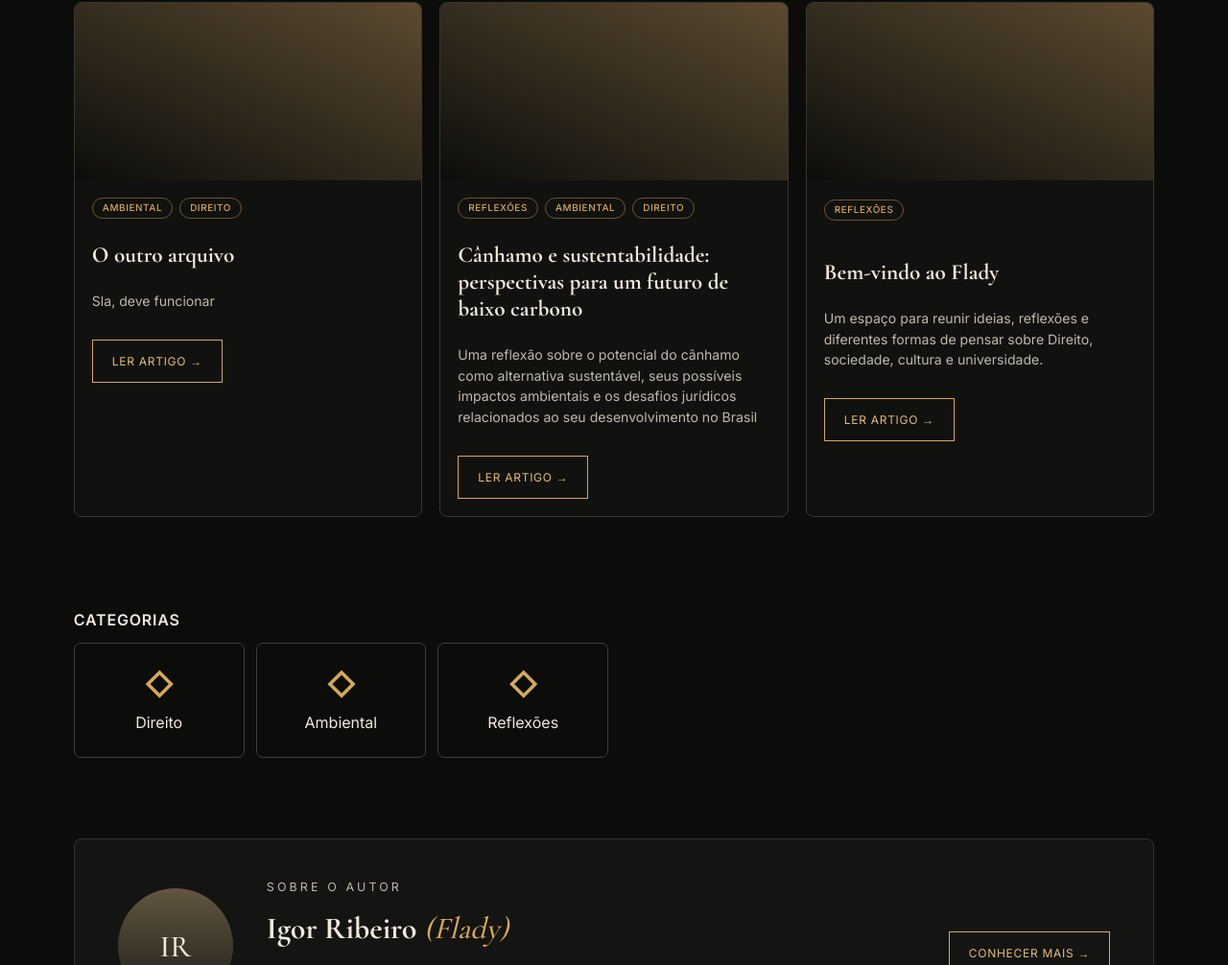
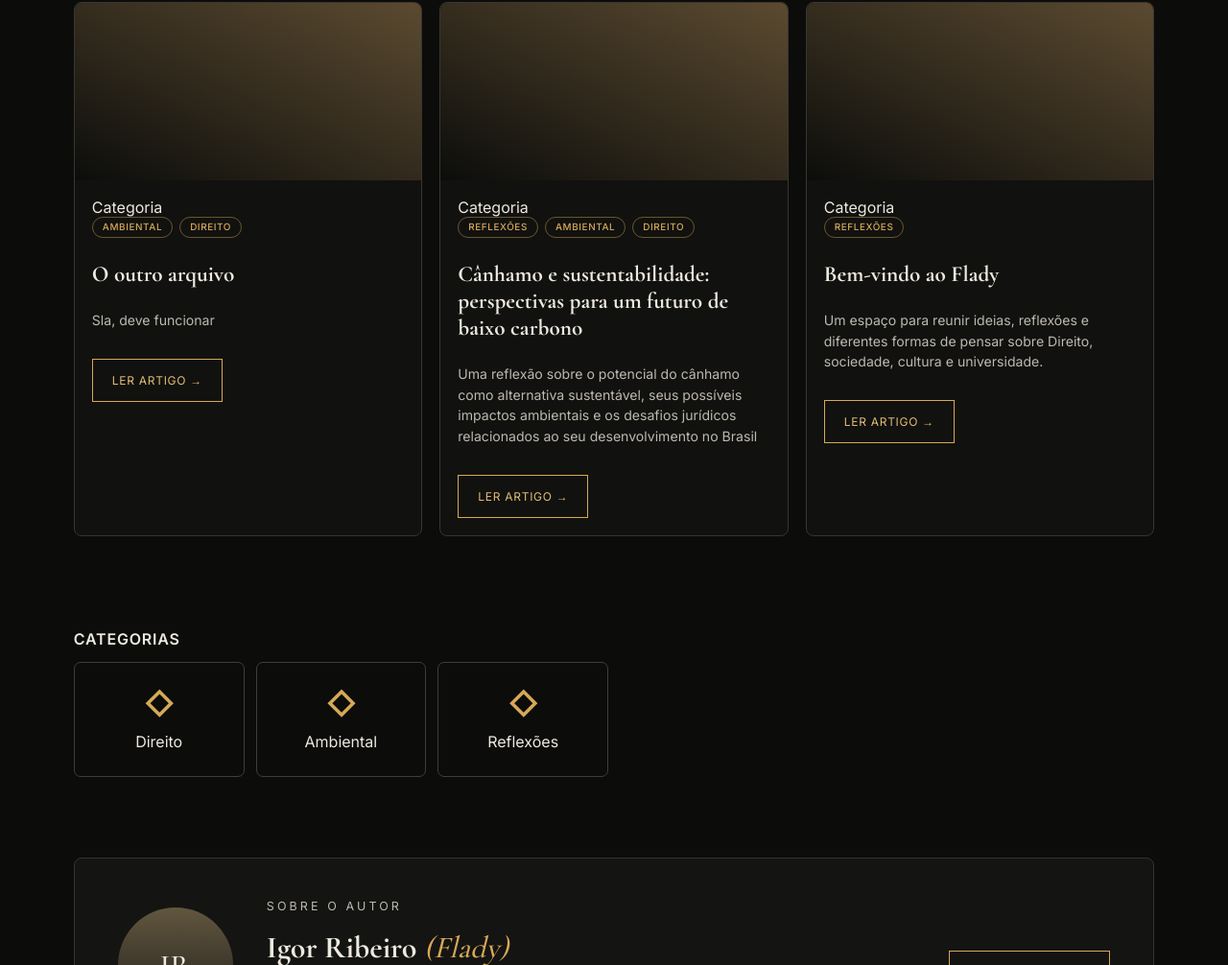
Before and after one commit to igorflady/Flady_site, an Eleventy site: page index.html in a window 1280 px wide. Shown: the part 802-1808 px from the top of the page at 96% size. Built offline with nearby package versions, Linux system fonts and the light colour scheme; Eleventy itself is replaced by a stand-in of ours; files that its build step writes are made by us from their sources; a web font is replaced by a local one.

Commit message:
Update index.html

```diff
--- a/index.html
+++ b/index.html
@@ -153,9 +153,16 @@ permalink: /index.html
 
           <div class="card-body">
 
-            <!-- CATEGORIAS NOVAS E ANTIGAS -->
+
+            <!-- CATEGORIAS PRINCIPAIS -->
 
             {% if artigo.data.categories %}
+
+              <div class="card-categorias">
+
+                <span class="card-categorias-label">
+                  Categoria
+                </span>
 
                 <div class="card-tags">
 
@@ -169,11 +176,26 @@ permalink: /index.html
 
                 </div>
 
+              </div>
+
+
             {% elsif artigo.data.category %}
+
+              <div class="card-categorias">
+
+                <span class="card-categorias-label">
+                  Categoria
+                </span>
+
+                <div class="card-tags">
 
                   <span class="tag">
                     {{ artigo.data.category }}
                   </span>
+
+                </div>
+
+              </div>
 
             {% endif %}
 
```
Lines whose indentation alone changed are shown as unchanged.
